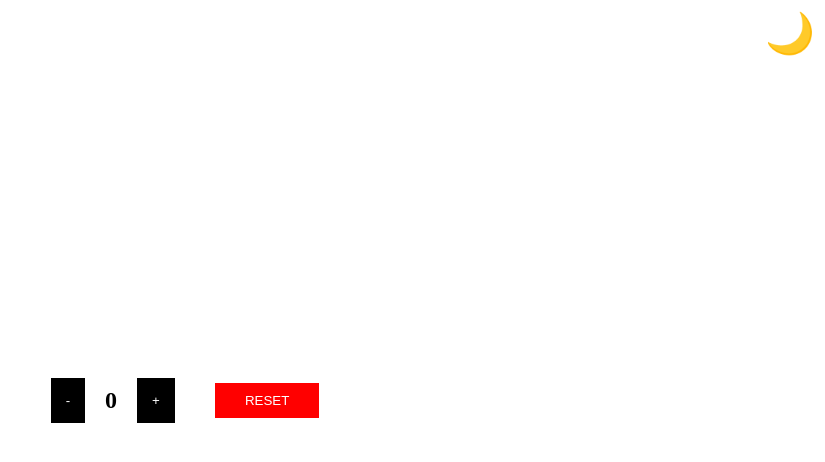
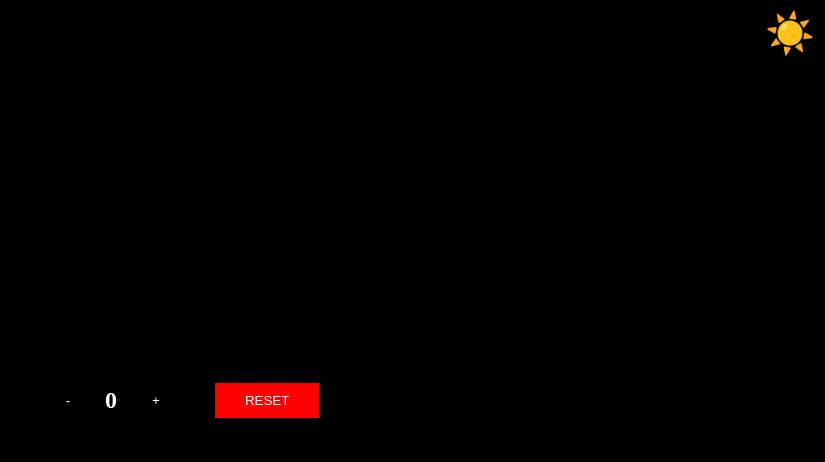
Before and after one commit to abhaykhawas/CounterAppWithContextAPI-B007-1, a React (Vite) app: page / in a window 1280 px wide. Shown: the top 462 px of the page, without its empty margins (455-1280 px from the left). Built offline with nearby package versions, Linux system fonts and the light colour scheme.

Commit message:
changed background theme

```diff
--- a/src/ThemeProvider.jsx
+++ b/src/ThemeProvider.jsx
@@ -2,7 +2,7 @@ import { useState } from "react";
 import ThemeContext from "./themeContext";
 
 const ThemeProvider = ({children}) => {
-    const [theme, setTheme] = useState('light')
+    const [theme, setTheme] = useState('dark')
 
     const toggleTheme = () => {
         setTheme((prev) => (prev == 'light') ? 'dark': 'light' )
```
